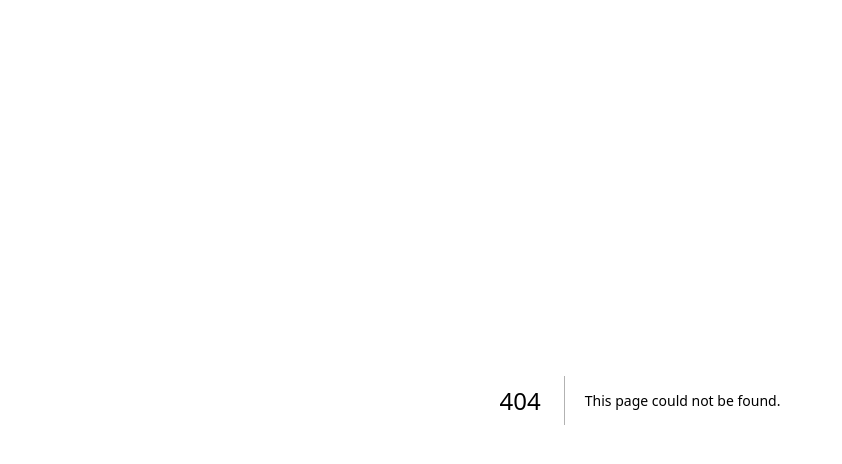
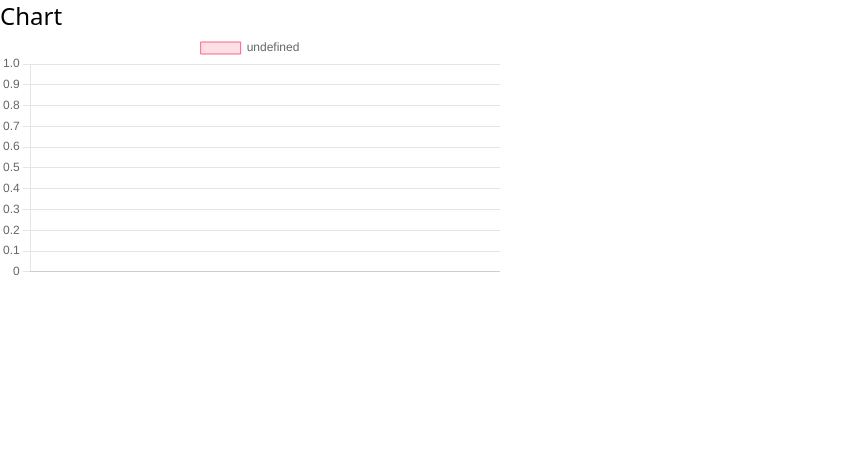
Before and after one commit to Lakshit-Chiranjiv/data-crunch, a Next.js app: page /chart in a window 1280 px wide. Before the commit this address had no page. Shown: the top 464 px of the page, without its empty margins (0-842 px from the left). Built offline with nearby package versions, Linux system fonts and the light colour scheme.

Commit message:
chart page

```diff
--- /dev/null
+++ b/app/chart/page.jsx
@@ -0,0 +1,66 @@
+'use client'
+import React from 'react'
+import { Line } from "react-chartjs-2";
+import { Chart as ChartJS } from "chart.js/auto";
+import { useState, useEffect } from 'react'
+
+const Chart = ({inputData, selectedAttributes}) => {
+
+    const [modifiedInputData,setModifiedInputData] = useState([])
+    const [modifiedObjKeys,setModifiedObjKeys] = useState([])
+
+    useEffect(() => {
+
+        if(!inputData) return
+        if(inputData.length === 0) return
+
+        inputData = inputData.slice(0,10)
+        const modifiedData = inputData.map((item) =>{
+            let keys = Object.keys(item)
+            keys = selectedAttributes
+            const obj = {
+                [keys[0]]: item[keys[0]],
+                [keys[1]]: item[keys[1]],
+            }
+
+            return obj
+        })
+
+        setModifiedInputData(modifiedData)
+
+        const keys = Object.keys(modifiedData[0])
+        setModifiedObjKeys(keys)
+    }, [selectedAttributes])
+
+
+  return (
+    <div className='max-w-[500px]'>
+        <h1 className='text-2xl'>Chart</h1>
+        <Line data={{
+            labels: modifiedInputData.map((item) => item[modifiedObjKeys[0]]),
+            datasets: [
+                {
+                    label: modifiedObjKeys[1],
+                    data: modifiedInputData.map((item) => item[modifiedObjKeys[1]]),
+                    backgroundColor: "rgba(255, 99, 132, 0.2)",
+                    borderColor: "rgba(255, 99, 132, 1)",
+                    borderWidth: 1,
+                    pointRadius: 0,
+                    fill: false,
+                },
+            ],
+        }}
+        options={{
+            scales: {
+                y: {
+                    beginAtZero: true,
+                },
+            },
+        }}
+        />
+
+    </div>
+  )
+}
+
+export default Chart
```
